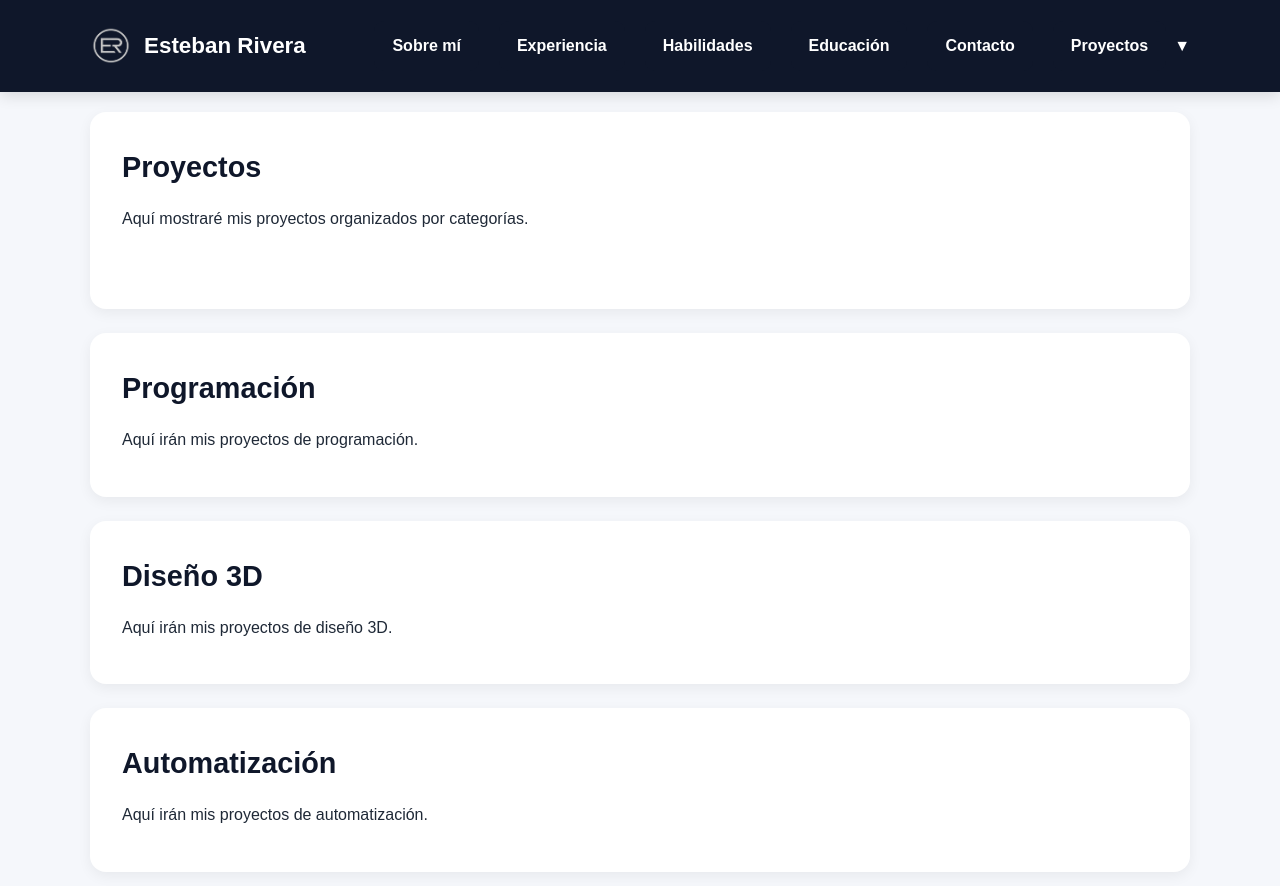
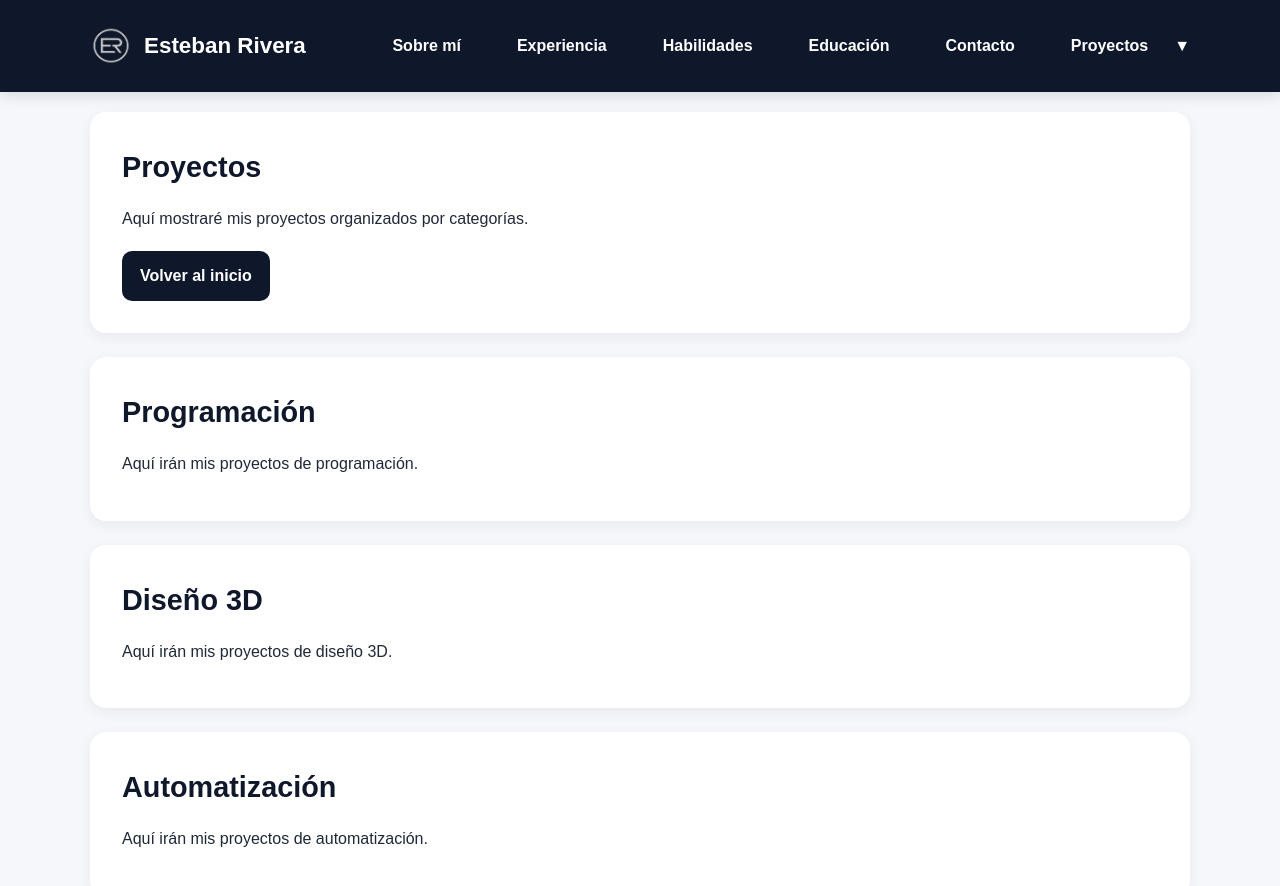
Before and after one commit to earivera6/cv-esteban-web, a React (Vite) app: page /cv-esteban-web/projects in a window 1280 px wide. Shown: the top 886 px of the page. Built offline with nearby package versions, Linux system fonts and the light colour scheme.

Commit message:
Actualizacion Boton Home

```diff
--- a/src/pages/ProjectsPage.tsx
+++ b/src/pages/ProjectsPage.tsx
@@ -1,12 +1,6 @@
-import { useState } from "react";
-import { Link } from "react-router-dom";
 import Navbar from "../components/Navbar";
 
 function ProjectsPage() {
-  const [showProjectsMenu, setShowProjectsMenu] = useState(false);
-  const [showMobileMenu, setShowMobileMenu] = useState(false);
-  const [showMobileProjectsMenu, setShowMobileProjectsMenu] = useState(false);
-  const base = import.meta.env.BASE_URL;
   return (
     <div>
       <Navbar />
@@ -19,7 +13,7 @@ function ProjectsPage() {
           </p>
 
           <div className="button-group">
-            <a href={import.meta.env.BASE_URL} className="nav-brand-link">
+            <a href={import.meta.env.BASE_URL} className="btn btn-dark">
               Volver al inicio
             </a>
           </div>
```
